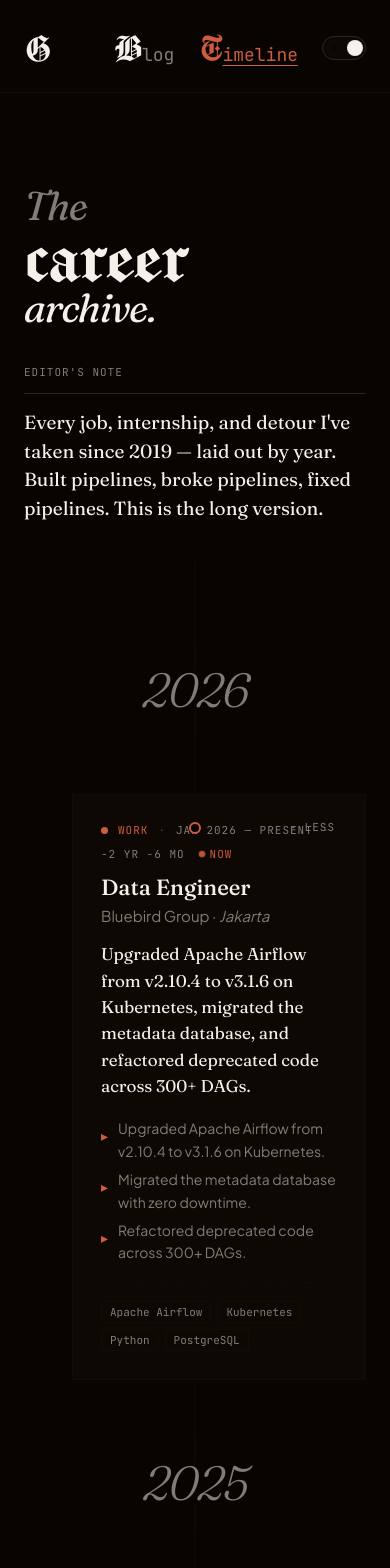
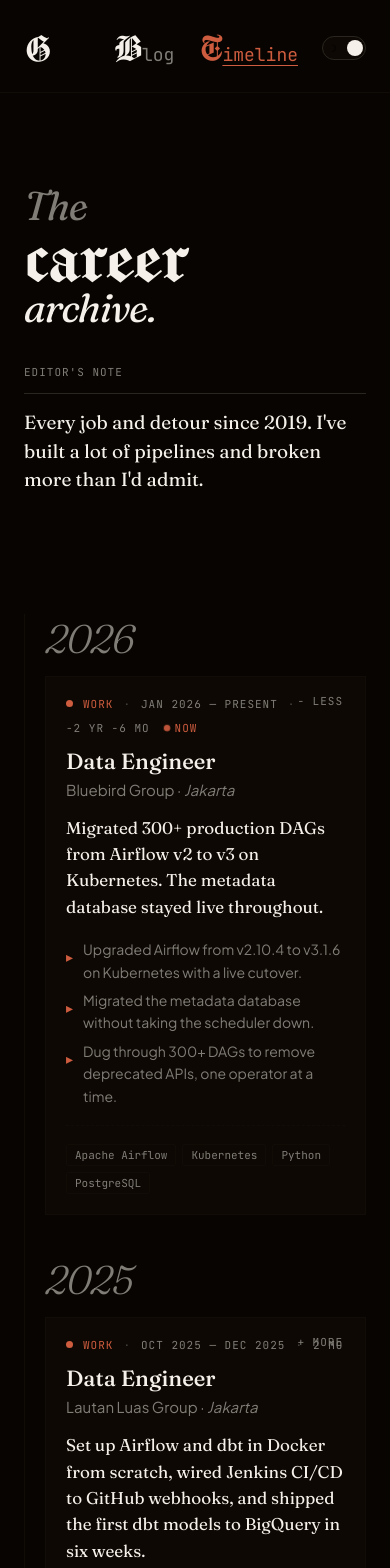
Before and after one commit to ghalyrizqi/blog, a Vue app: page /timeline in a window 390 px wide. Shown: the top 1568 px of the page. Built offline with nearby package versions, Linux system fonts and the light colour scheme.

Commit message:
new exploreation

```diff
--- a/src/data/index.js
+++ b/src/data/index.js
@@ -9,11 +9,11 @@ export const TIMELINE = [
     end: null,
     current: true,
     summary:
-      'Upgraded Apache Airflow from v2.10.4 to v3.1.6 on Kubernetes, migrated the metadata database, and refactored deprecated code across 300+ DAGs.',
+      'Migrated 300+ production DAGs from Airflow v2 to v3 on Kubernetes. The metadata database stayed live throughout.',
     bullets: [
-      'Upgraded Apache Airflow from v2.10.4 to v3.1.6 on Kubernetes.',
-      'Migrated the metadata database with zero downtime.',
-      'Refactored deprecated code across 300+ DAGs.',
+      'Upgraded Airflow from v2.10.4 to v3.1.6 on Kubernetes with a live cutover.',
+      'Migrated the metadata database without taking the scheduler down.',
+      'Dug through 300+ DAGs to remove deprecated APIs, one operator at a time.',
     ],
     tags: ['Apache Airflow', 'Kubernetes', 'Python', 'PostgreSQL'],
   },
@@ -26,11 +26,11 @@ export const TIMELINE = [
     start: '2025-10',
     end: '2025-12',
     summary:
-      'Set up Airflow and dbt in Docker, wired Jenkins CI/CD to GitHub webhooks for automated deploys, and built dbt models in BigQuery.',
+      'Set up Airflow and dbt in Docker from scratch, wired Jenkins CI/CD to GitHub webhooks, and shipped the first dbt models to BigQuery in six weeks.',
     bullets: [
-      'Set up Airflow and dbt in Docker.',
-      'Wired Jenkins CI/CD to GitHub webhooks for automated deploys.',
-      'Built dbt models in BigQuery.',
+      'Stood up Airflow and dbt in Docker on a fresh environment.',
+      'Wired Jenkins CI/CD to GitHub webhooks — deploys went from manual to automatic.',
+      'Built the first dbt models against BigQuery.',
     ],
     tags: ['Apache Airflow', 'dbt', 'Docker', 'Jenkins', 'BigQuery'],
   },
@@ -43,10 +43,10 @@ export const TIMELINE = [
     start: '2025-02',
     end: '2025-07',
     summary:
-      'Replaced individual MySQL, PostgreSQL, and SQL Server connectors in Airflow DAGs with a single Trino connection into BigQuery.',
+      'Replaced five source connectors in our Airflow DAGs with one Trino endpoint routing into BigQuery. The DAG logic stayed the same.',
     bullets: [
-      'Consolidated MySQL, PostgreSQL, and SQL Server connectors into a single Trino connection.',
-      'Routed unified queries into BigQuery from existing Airflow DAGs.',
+      'Replaced MySQL, PostgreSQL, and SQL Server DAG connectors with one Trino connection.',
+      'Routed all queries through Trino into BigQuery without touching the downstream logic.',
     ],
     tags: ['Apache Airflow', 'Trino', 'BigQuery', 'MySQL', 'PostgreSQL', 'SQL Server'],
   },
@@ -60,13 +60,13 @@ export const TIMELINE = [
     start: '2022-08',
     end: '2024-12',
     summary:
-      'Cut warehouse costs 77% by migrating Redshift → DuckDB, raised pipeline uptime to 99%, and led CI/CD adoption.',
+      'Replaced Redshift with a DuckDB instance on EC2, cutting the warehouse bill by 77%. Moved the pipeline scheduler off a Windows PC onto Airflow; uptime went to 99%. Pushed CI/CD adoption with a resistant SRE team.',
     bullets: [
-      "Moved sister company's data warehouse from Redshift to DuckDB on EC2, cutting annual costs by 77% ($1,700+).",
-      'Moved automation off an on-premise Windows PC onto Apache Airflow, bringing uptime to 99%.',
-      'Led Bitbucket and CI/CD adoption with SRE teams.',
-      'Built dbt Core on Redshift instead of paying $1,200/yr for dbt Cloud.',
-      'Built ETL pipelines pulling from CSV, Google Sheets, MongoDB, Redshift, and Oracle NetSuite API.',
+      "Migrated the sister company's warehouse from Redshift to DuckDB on EC2 — saved $1,700+/yr (77% cut).",
+      'Moved pipeline automation off an on-premise Windows PC onto Airflow; uptime went to 99%.',
+      'Pushed Bitbucket + CI/CD adoption across the SRE team.',
+      'Self-hosted dbt Core on Redshift instead of paying $1,200/yr for dbt Cloud.',
+      'Built ETL pipelines across CSV, Google Sheets, MongoDB, Redshift, and Oracle NetSuite.',
     ],
     tags: ['Python', 'SQL', 'Apache Airflow', 'dbt', 'Redshift', 'DuckDB', 'AWS Lambda', 'S3', 'MongoDB', 'Tableau', 'Bitbucket'],
   },
@@ -79,10 +79,10 @@ export const TIMELINE = [
     start: '2024-04',
     end: '2024-05',
     summary:
-      'Mentored 6 students in the Analytics Engineer stream. Covered pipeline design, ETL, SQL, Python, and GCP.',
+      'Mentored 6 students through an analytics engineering curriculum: pipeline design, dbt, SQL, and GCP hands-on.',
     bullets: [
-      'Mentored 6 students in the Analytics Engineer stream.',
-      'Covered pipeline design, ETL, SQL, Python, and GCP through code reviews and hands-on sessions.',
+      'Mentored 6 students through an Analytics Engineer curriculum.',
+      'Covered pipeline design, ETL, SQL, Python, and GCP hands-on — code reviews included.',
     ],
     tags: ['Python', 'SQL', 'GCP', 'ETL'],
   },
@@ -95,11 +95,11 @@ export const TIMELINE = [
     start: '2021-05',
     end: '2022-05',
     summary:
-      'Built data marts in SQL/Scala/Spark and tuned Impala queries to speed up business reporting.',
+      'Built data marts in Spark and Impala for business reporting. Replaced manual SQL runs with Cron and Spark schedules. First job at data scale.',
     bullets: [
-      'Built data marts in SQL, Scala, and Apache Spark to feed faster business reports.',
-      'Tuned SQL queries in Apache Impala to cut processing time.',
-      'Scheduled ETL pipelines with Cron and Apache Spark, replacing manual runs.',
+      'Built data marts in SQL, Scala, and Spark to power faster business reporting.',
+      'Tuned Impala queries that were quietly eating compute time.',
+      'Replaced manual ETL runs with Cron and Spark schedules.',
     ],
     tags: ['SQL', 'Scala', 'Apache Spark', 'Apache Impala', 'Cron'],
   },
@@ -112,10 +112,10 @@ export const TIMELINE = [
     start: '2016-08',
     end: '2021-04',
     summary:
-      'Studied data systems and algorithms. Final thesis applied ML to classify citrus varieties across 625 samples.',
+      'CS degree from Brawijaya. Final thesis: SOM-based classification of 625 citrus samples by variety. Spent more time on data cleaning than the model itself.',
     bullets: [
-      'Focus on data systems and algorithms.',
-      'Final thesis on machine learning applied to agricultural data.',
+      'Focused on data systems and algorithms.',
+      'Final thesis: ML-based classification of citrus varieties across 625 samples.',
     ],
     tags: ['Python', 'Java', 'SQL', 'Algorithms'],
   },
@@ -129,10 +129,10 @@ export const TIMELINE = [
     start: '2019-07',
     end: '2019-09',
     summary:
-      'Clustered citrus data and built a forecasting model to identify the best hybrid orange varieties.',
+      'Built a Self-Organizing Map model to cluster 625 citrus samples and score 25 orange varieties for hybrid potential. First time working with a real dataset.',
     bullets: [
-      'Built a Self-Organizing Map clustering model across 625 citrus datasets.',
-      'Built a forecasting model scoring 25 orange varieties to identify best hybrid candidates.',
+      'Built a Self-Organizing Map model to cluster 625 citrus datasets.',
+      'Scored 25 orange varieties to surface the best hybrid candidates.',
     ],
     tags: ['Python', 'R', 'Machine Learning'],
   },
@@ -143,7 +143,7 @@ export const BLOG_POSTS = [
     slug: 'airflow-v3-migration',
     title: 'Migrating Airflow v2 → v3 on Kubernetes',
     excerpt:
-      "What broke, what didn't, and the metadata-database migration playbook I wish I'd had going in. Notes from refactoring 300+ DAGs.",
+      "The metadata migration playbook I wish existed before I started. Notes from upgrading 300+ production DAGs.",
     date: '2026-03-12',
     minutes: 9,
     tags: ['Airflow', 'Kubernetes', 'Migration'],
@@ -153,7 +153,7 @@ export const BLOG_POSTS = [
     slug: 'redshift-to-duckdb',
     title: 'Why we replaced Redshift with DuckDB (and saved 77%)',
     excerpt:
-      'When "enterprise warehouse" is the wrong default: one EC2 box and a Parquet bucket replaced Redshift and cut annual costs by 77% ($1,700+).',
+      'One EC2 box and a Parquet bucket replaced Redshift. The annual bill dropped 77% and the setup took a week.',
     date: '2026-01-28',
     minutes: 12,
     tags: ['DuckDB', 'Redshift', 'Architecture'],
@@ -163,7 +163,7 @@ export const BLOG_POSTS = [
     slug: 'trino-single-connector',
     title: 'One Trino connection to rule them all',
     excerpt:
-      'Consolidating MySQL, Postgres, and SQL Server connectors in Airflow DAGs into a single Trino endpoint. The good, the ugly, the latency.',
+      'Consolidated MySQL, Postgres, and SQL Server DAG connectors into one Trino endpoint. The latency numbers were not what I expected.',
     date: '2025-11-04',
     minutes: 7,
     tags: ['Trino', 'Airflow', 'BigQuery'],
@@ -173,7 +173,7 @@ export const BLOG_POSTS = [
     slug: 'dbt-core-on-redshift',
     title: 'dbt Core on Redshift, skipping the $1,200 bill',
     excerpt:
-      'How we ran dbt against Redshift without paying for dbt Cloud — CI, docs, exposures, and the parts you actually miss.',
+      'Self-hosted dbt Core against Redshift instead of paying $1,200/yr for dbt Cloud. A comparison of what you give up and what you keep.',
     date: '2025-08-19',
     minutes: 8,
     tags: ['dbt', 'Redshift', 'CI/CD'],
@@ -183,7 +183,7 @@ export const BLOG_POSTS = [
     slug: 'som-citrus',
     title: 'Self-Organizing Maps on citrus data, five years on',
     excerpt:
-      'Looking back at my undergrad thesis — clustering 625 orange varieties. What I\'d do differently as a data engineer today.',
+      'My undergrad thesis was SOM clustering on 625 citrus samples. Five years later, most of the approach holds. Two things I would redo.',
     date: '2025-05-02',
     minutes: 6,
     tags: ['ML', 'Retrospective'],
@@ -193,7 +193,7 @@ export const BLOG_POSTS = [
     slug: 'vim',
     title: 'On saying miaw: notes on stress in production',
     excerpt:
-      'A short, silly note on a habit that\'s quietly carried me through three on-call rotations. Not technical. Mostly about a cat.',
+      'A note on a habit that carried me through three on-call rotations. About a cat, mostly.',
     date: '2024-06-21',
     minutes: 3,
     tags: ['Personal'],
--- a/src/pages/HomeMagazine.vue
+++ b/src/pages/HomeMagazine.vue
@@ -8,10 +8,9 @@
           <span class="hello">Data Engineer</span>
         </h1>
         <div class="editors-note">
-          <div class="note-kicker">Editor's note</div>
+          <div class="note-kicker">The short version</div>
           <p class="note-body">
-            Data engineer based in Jakarta. Four years migrating warehouses, refactoring DAGs,
-            and fixing pipelines before the morning standup.
+            Data engineer in Jakarta. Four years building pipelines and migrating warehouses, mostly at bad hours.
           </p>
         </div>
       </div>
@@ -28,9 +27,9 @@
     <section class="cover-section">
       <div class="cover-grid">
         <div class="cover-left">
-          <div class="cover-kicker">Cover story</div>
-          <p class="cover-lead">On migrating Airflow v3 across 300 DAGs without a downtime window.</p>
-          <router-link to="/blog" class="cover-cta">Browse the journal →</router-link>
+          <div class="cover-kicker">Latest piece</div>
+          <p class="cover-lead">300 production DAGs and a live metadata database, no maintenance window. Notes from the Airflow v3 migration.</p>
+          <router-link to="/blog" class="cover-cta">Read the notes →</router-link>
         </div>
         <div class="now-card">
           <div class="now-top">
@@ -97,9 +96,9 @@ const recent = POSTS.slice(0, 3)
 const totalTools = STACK.reduce((a, g) => a + g.items.length, 0)
 
 const stats = [
-  { num: '77%',  label: 'cost reduction',  sub: 'Redshift → DuckDB' },
-  { num: '300+', label: 'DAGs upgraded',   sub: 'Airflow v2 → v3' },
-  { num: '99%',  label: 'uptime',          sub: 'off-prem → Airflow' },
+  { num: '77%',  label: 'warehouse cost cut',  sub: 'one DuckDB box replaced Redshift' },
+  { num: '300+', label: 'DAGs migrated',        sub: 'Airflow v2 → v3, zero downtime' },
+  { num: '99%',  label: 'pipeline uptime',      sub: 'moved off Windows cron, onto Airflow' },
 ]
 </script>
 
--- a/src/pages/Timeline.vue
+++ b/src/pages/Timeline.vue
@@ -10,7 +10,7 @@
         <div class="editors-note">
           <div class="note-label">Editor's note</div>
           <p class="note-body">
-            Every job, internship, and detour I've taken since 2019 — laid out by year. Built pipelines, broke pipelines, fixed pipelines. This is the long version.
+            Every job and detour since 2019. I've built a lot of pipelines and broken more than I'd admit.
           </p>
         </div>
       </div>
@@ -299,16 +299,41 @@ h1 { font-weight: 400; line-height: 0.85; letter-spacing: -0.02em; }
   .hero-grid { grid-template-columns: 1fr; gap: 40px; }
   .career { font-size: 130px; }
   .the, .archive { font-size: 64px; }
-  .entry-card { width: calc(100% - 48px) !important; margin-left: 48px !important; text-align: left !important; }
-  .connector.left { right: auto; left: calc(50% + 6px); }
-  .entry-card.left .card-header { justify-content: flex-start; }
-  .entry-card.left .entry-tags { justify-content: flex-start; }
-  .toggle-btn.left { left: auto; right: 24px; }
+
+  /* Drop the center-axis decorations — they don't work in single column */
+  .center-line, .center-node, .connector, .year-line { display: none; }
+
+  /* Left-rail: entries left border acts as the timeline spine */
+  .entries {
+    border-left: 1px solid var(--line-soft);
+    padding-left: 32px;
+    gap: 0;
+  }
+
+  .year-marker { height: auto; justify-content: flex-start; padding: 8px 0 20px; }
+  .year-label { padding: 0; }
+
+  .entry-row { padding-bottom: 40px; }
+
+  /* All cards full-width, left-aligned */
+  .entry-card { width: 100% !important; margin-left: 0 !important; text-align: left !important; }
+  .card-header.left { justify-content: flex-start; }
+  .entry-tags.left { justify-content: flex-start; }
+  .toggle-btn.right, .toggle-btn.left { right: 24px; left: auto; }
+  .bullets { text-align: left; }
+
+  .origin { text-align: left; }
+  .origin-square { display: none; }
+  .origin-label { margin-top: 0; }
 }
+
 @media (max-width: 640px) {
   .career { font-size: 80px; }
   .the, .archive { font-size: 40px; }
-  .year-label { font-size: 48px; }
+  .year-label { font-size: 40px; }
   .entry-role { font-size: 22px; }
+  .entries { padding-left: 20px; }
+  .entry-card { padding: 20px; }
+  .toggle-btn.right, .toggle-btn.left { top: 16px; right: 16px; }
 }
 </style>
```
Also changed, not shown: vercel.json.
